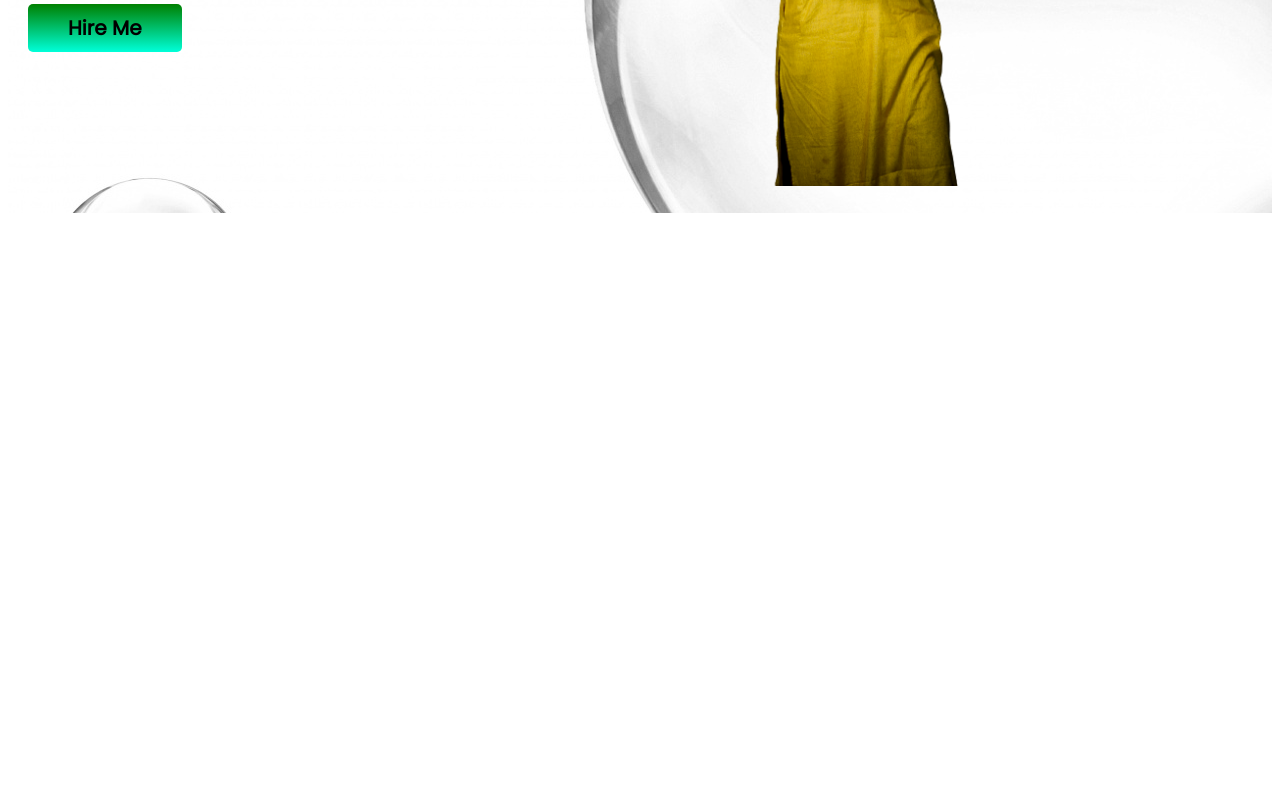
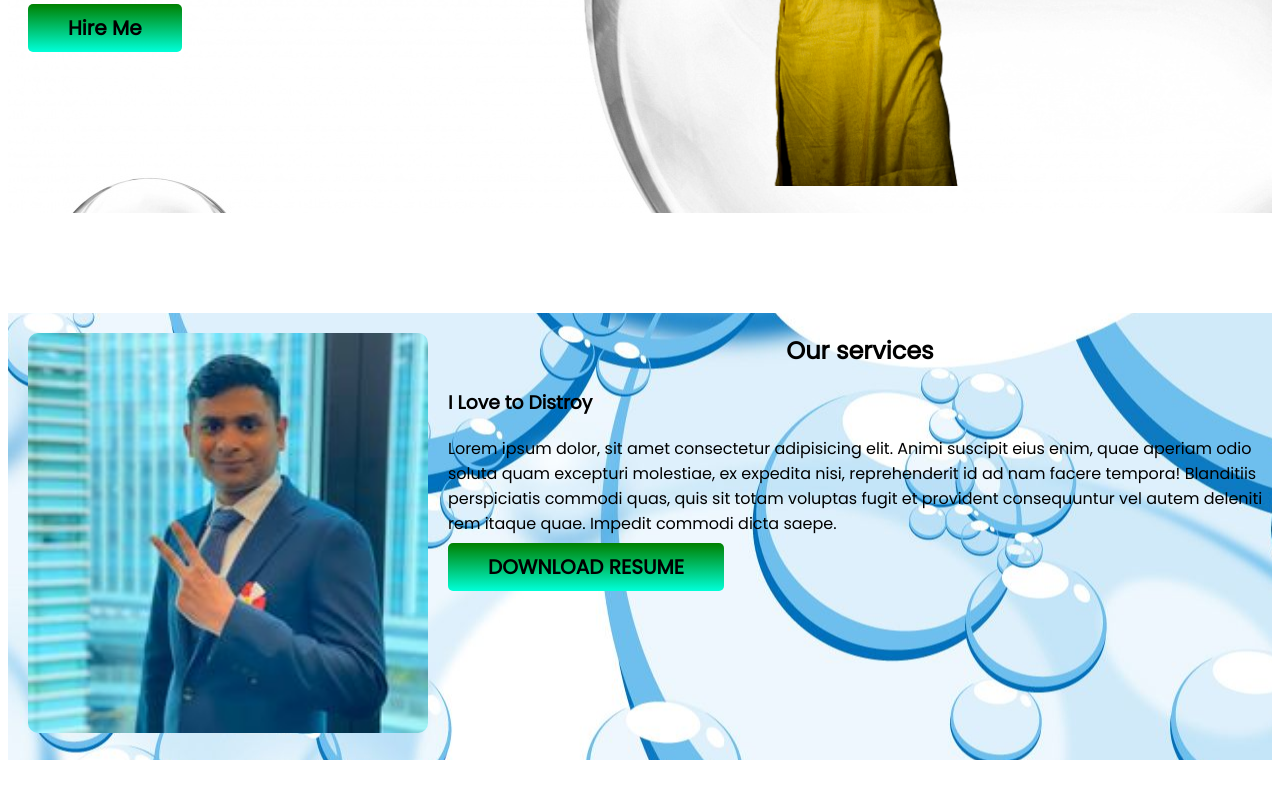
Before and after one commit to Sarif-Hossain/my-portfolio, a plain HTML site: page index.html in a window 1280 px wide. Shown: the part 442-1240 px from the top of the page. Before the commit the page ends 800 px from the top, so only its background shows below. Drawn offline with Linux system fonts and the light colour scheme.

Commit message:
added changes

```diff
--- a/index.html
+++ b/index.html
@@ -24,5 +24,16 @@
         <img src="images/sam.png" alt="">
        </div>
    </section>
+   <section class="services">
+       <div class="half-width">
+        <img src="images/sam2.jpg" alt="">
+       </div>
+       <div>
+           <h2>Our services</h2>
+           <h3>I Love to Distroy</h3>
+           <p>Lorem ipsum dolor, sit amet consectetur adipisicing elit. Animi suscipit eius enim, quae aperiam odio soluta quam excepturi molestiae, ex expedita nisi, reprehenderit id ad nam facere tempora! Blanditiis perspiciatis commodi quas, quis sit totam voluptas fugit et provident consequuntur vel autem deleniti rem itaque quae. Impedit commodi dicta saepe.</p>
+           <a class="link-button" href="#">DOWNLOAD RESUME</a>
+       </div>
+   </section>
 </body>
 </html>
--- a/style.css
+++ b/style.css
@@ -13,6 +13,7 @@ h1{
 }
 section{
     display: flex;
+    margin-bottom: 100px;
 }
 .half-width{
     margin: 10px;
@@ -37,3 +38,11 @@ section{
     background-repeat: no-repeat;
     background-position:center
 }
+.services{
+    background-image: url(images/sam4.jpeg);
+    background-repeat: no-repeat;
+    background-position: center;
+}
+.services h2{
+    text-align: center;
+}
```
Also changed, not shown: images/sam4.jpeg (added).
